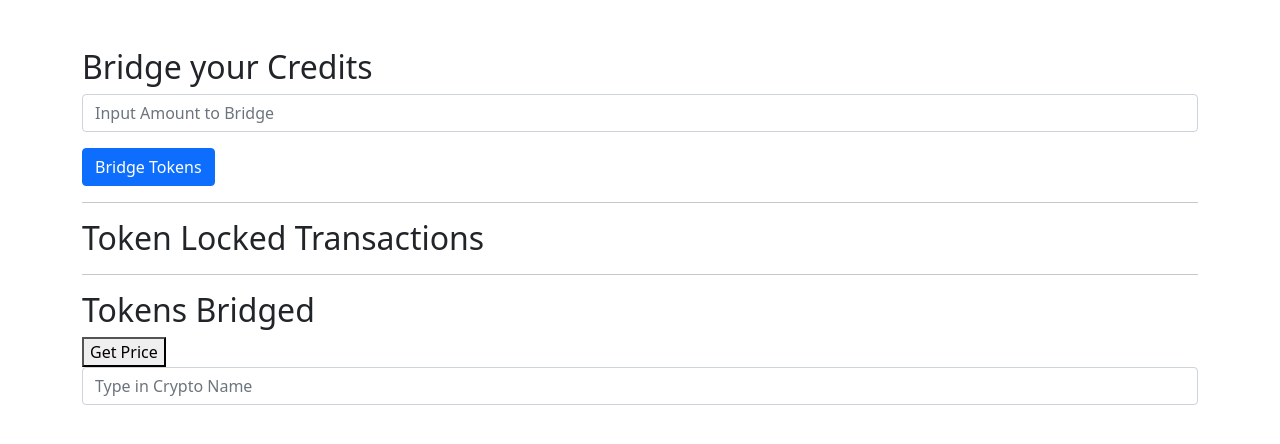
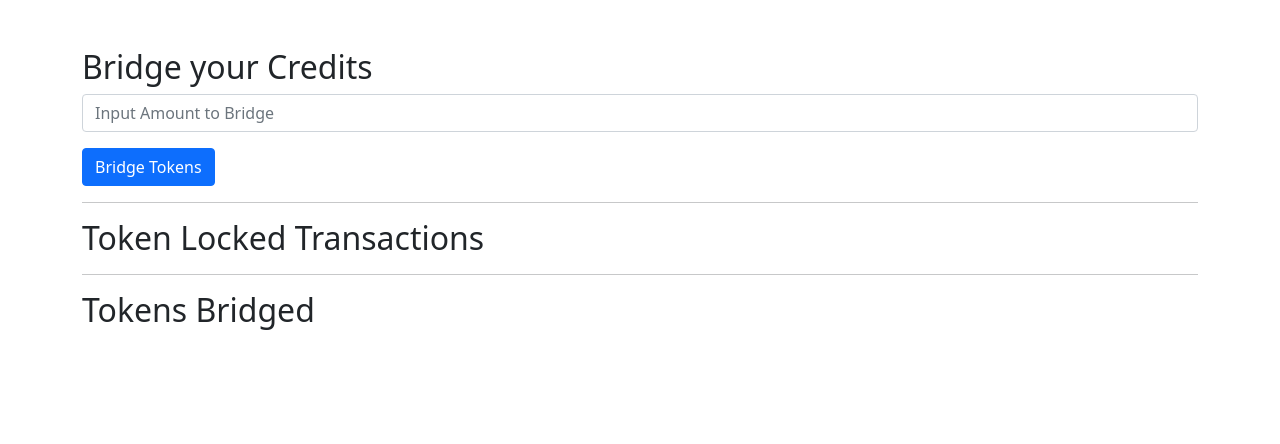
Before and after one commit to Matt2035/Bridge-Demo, a plain HTML site: page bridge/frontend/bridge.html in a window 1280 px wide. Drawn offline with nearby package versions, Linux system fonts and the light colour scheme.

Commit message:
Update bridge.html

```diff
--- a/bridge/frontend/bridge.html
+++ b/bridge/frontend/bridge.html
@@ -35,11 +35,6 @@
                     </div>
                 </div>
 
-                <button onclick="asyncCall();">Get Price</button>
-                <div class="input-group mb-3">
-                    <input id="cryptoSelect" type="text" class="form-control" placeholder="Type in Crypto Name">
-                </div>
-
                 </div>
             </div>
         </main>
@@ -49,7 +44,6 @@
         <script src="https://unpkg.com/moralis/dist/moralis.js"></script>
         <script type="module" src="static/logicBridge.js"></script>
         <script type="module" src="static/validateBridge.mjs"></script>
-        <script type="module" src="static/chainlink-price-feed.mjs"></script>
 
     </body>
 </html>
```
